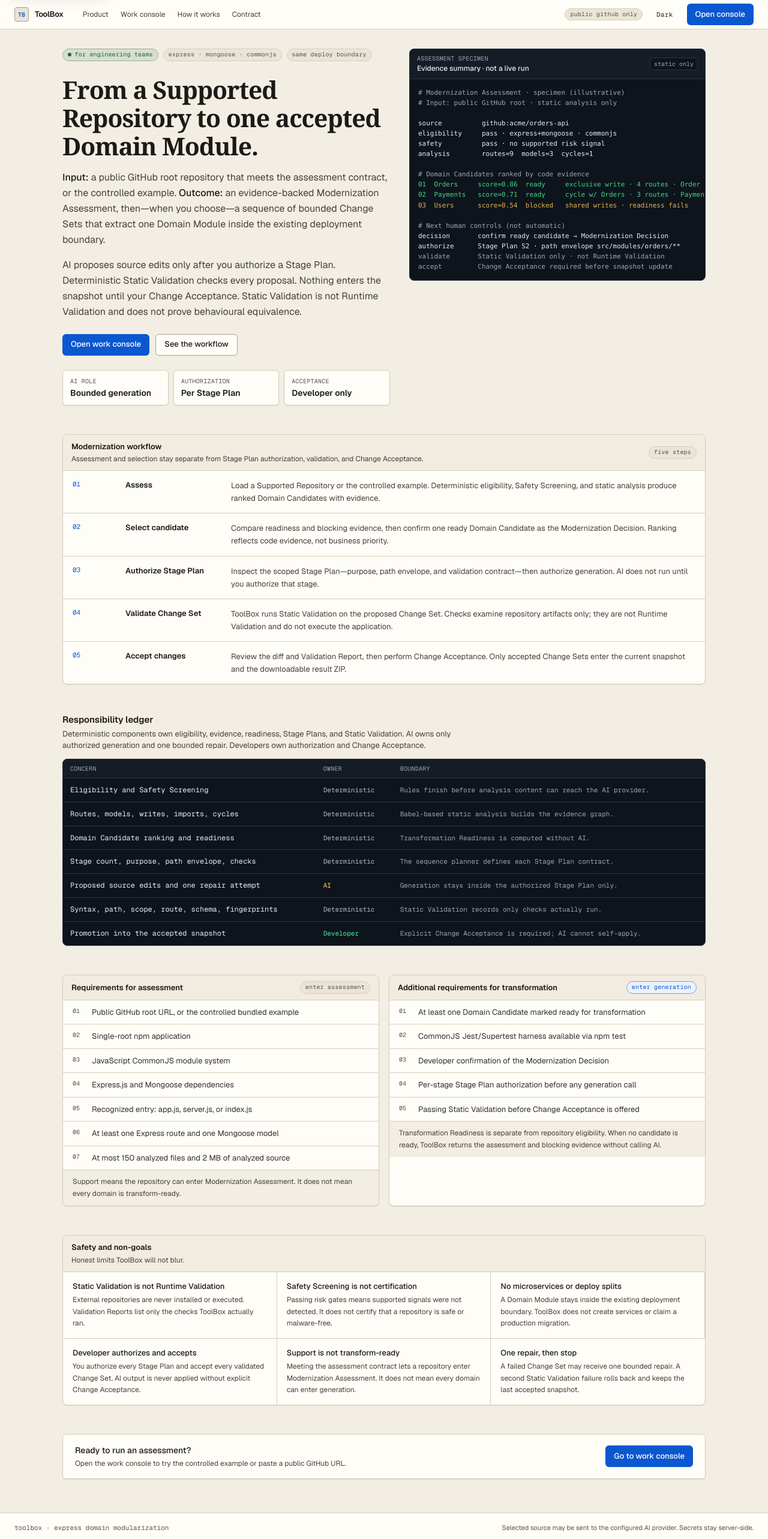
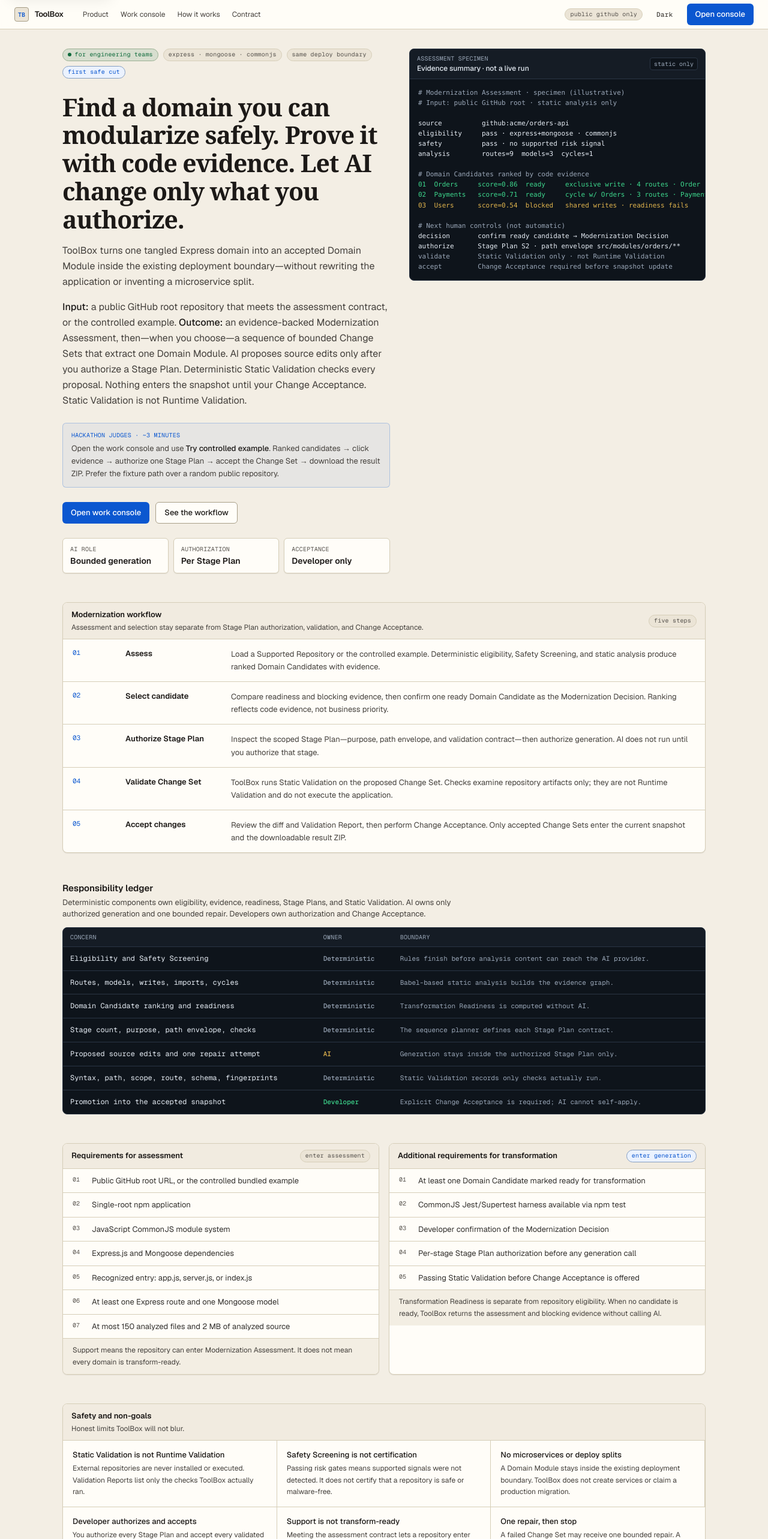
Before and after one commit to salauddinn/toolbox, a Next.js app: page / in a window 1280 px wide. Shown: the top 2566 px of the page at 60% size. Built offline with nearby package versions, Linux system fonts and the light colour scheme.

Commit message:
docs(ui): sharpen hackathon pitch and demo path
Make the first-safe-cut story obvious on landing and start screens, and add a timed 3-minute demo script for judges.

```diff
--- a/src/app/components/assessment/repository-start.tsx
+++ b/src/app/components/assessment/repository-start.tsx
@@ -87,6 +87,20 @@ export function RepositoryStart({
             start. Active runs stay in memory on this host and expire after 30 minutes of inactivity
             — one active run per client.
           </p>
+          <aside
+            className="rounded-md border border-accent-action/25 bg-accent-action/5 px-3 py-2.5"
+            aria-label="Recommended demo path"
+          >
+            <p className="tb-mono text-[10px] uppercase tracking-wide text-accent-action">
+              recommended · first safe cut
+            </p>
+            <p className="mt-1 text-[12px] leading-relaxed text-text-secondary">
+              For the hackathon demo, start with{" "}
+              <strong className="font-medium text-text-primary">Try controlled example</strong>
+              (Path A). It includes Orders, Payments, Users, and a known cycle so ranking, evidence,
+              authorize, accept, and ZIP download fit a short walkthrough.
+            </p>
+          </aside>
           <ul className="grid gap-2 sm:grid-cols-2">
             {CONCISE_CONSTRAINTS.map((item) => (
               <li
@@ -121,8 +135,8 @@ export function RepositoryStart({
           </div>
           <div className="flex flex-1 flex-col gap-3 p-4 sm:p-5">
             <p className="text-[13px] leading-relaxed text-text-secondary">
-              Run the built-in supported sample. Use this to learn the workflow without providing a
-              repository URL.
+              Run the built-in supported sample—the reliable demo path. Learn the full workflow
+              (assess → evidence → authorize → accept → ZIP) without providing a repository URL.
             </p>
             <div className="mt-auto">
               <button
--- a/src/app/components/marketing-landing.tsx
+++ b/src/app/components/marketing-landing.tsx
@@ -183,6 +183,7 @@ export function MarketingLanding() {
             </span>
             <span className="tb-chip">express · mongoose · commonjs</span>
             <span className="tb-chip">same deploy boundary</span>
+            <span className="tb-chip tb-chip-accent">first safe cut</span>
           </div>
 
           <div className="space-y-4">
@@ -190,22 +191,39 @@ export function MarketingLanding() {
               id="landing-hero-heading"
               className="tb-serif max-w-2xl text-[2rem] font-semibold leading-[1.15] tracking-tight text-text-primary sm:text-[2.55rem]"
             >
-              From a Supported Repository to one accepted Domain Module.
+              Find a domain you can modularize safely. Prove it with code evidence. Let AI change
+              only what you authorize.
             </h1>
+            <p className="max-w-xl text-[15px] leading-relaxed text-text-secondary sm:text-base">
+              ToolBox turns one tangled Express domain into an accepted Domain Module inside the
+              existing deployment boundary—without rewriting the application or inventing a
+              microservice split.
+            </p>
             <p className="max-w-xl text-[15px] leading-relaxed text-text-secondary sm:text-base">
               <strong className="font-medium text-text-primary">Input:</strong> a public GitHub root
               repository that meets the assessment contract, or the controlled example.{" "}
               <strong className="font-medium text-text-primary">Outcome:</strong> an evidence-backed
               Modernization Assessment, then—when you choose—a sequence of bounded Change Sets that
-              extract one Domain Module inside the existing deployment boundary.
-            </p>
-            <p className="max-w-xl text-[15px] leading-relaxed text-text-secondary sm:text-base">
-              AI proposes source edits only after you authorize a Stage Plan. Deterministic Static
-              Validation checks every proposal. Nothing enters the snapshot until your Change
-              Acceptance. Static Validation is not Runtime Validation and does not prove behavioural
-              equivalence.
+              extract one Domain Module. AI proposes source edits only after you authorize a Stage
+              Plan. Deterministic Static Validation checks every proposal. Nothing enters the
+              snapshot until your Change Acceptance. Static Validation is not Runtime Validation.
             </p>
           </div>
+
+          <aside
+            className="max-w-xl rounded-md border border-accent-action/25 bg-accent-action/5 px-3.5 py-3"
+            aria-label="Hackathon demo path"
+          >
+            <p className="tb-mono text-[10px] uppercase tracking-wide text-accent-action">
+              hackathon judges · ~3 minutes
+            </p>
+            <p className="mt-1 text-[13px] leading-relaxed text-text-secondary">
+              Open the work console and use{" "}
+              <strong className="font-medium text-text-primary">Try controlled example</strong>.
+              Ranked candidates → click evidence → authorize one Stage Plan → accept the Change Set
+              → download the result ZIP. Prefer the fixture path over a random public repository.
+            </p>
+          </aside>
 
           <div className="flex flex-col gap-2.5 sm:flex-row sm:items-center">
             <Link href="/app" className="tb-btn tb-btn-primary h-11 px-5 text-sm">
@@ -441,10 +459,12 @@ export function MarketingLanding() {
       >
         <div className="min-w-0">
           <h2 id="cta-heading" className="text-[14px] font-medium text-text-primary">
-            Ready to run an assessment?
+            Ready for the first safe cut?
           </h2>
           <p className="mt-0.5 text-[12px] text-text-secondary">
-            Open the work console to try the controlled example or paste a public GitHub URL.
+            Judges and first-time visitors: open the work console and run{" "}
+            <strong className="font-medium text-text-primary">Try controlled example</strong>. Or
+            paste a public GitHub root that matches the supported contract.
           </p>
         </div>
         <Link href="/app" className="tb-btn tb-btn-primary h-10 shrink-0 px-4">
```
Also changed, not shown: 3 other files (tests, documents, lock files or other folders).
